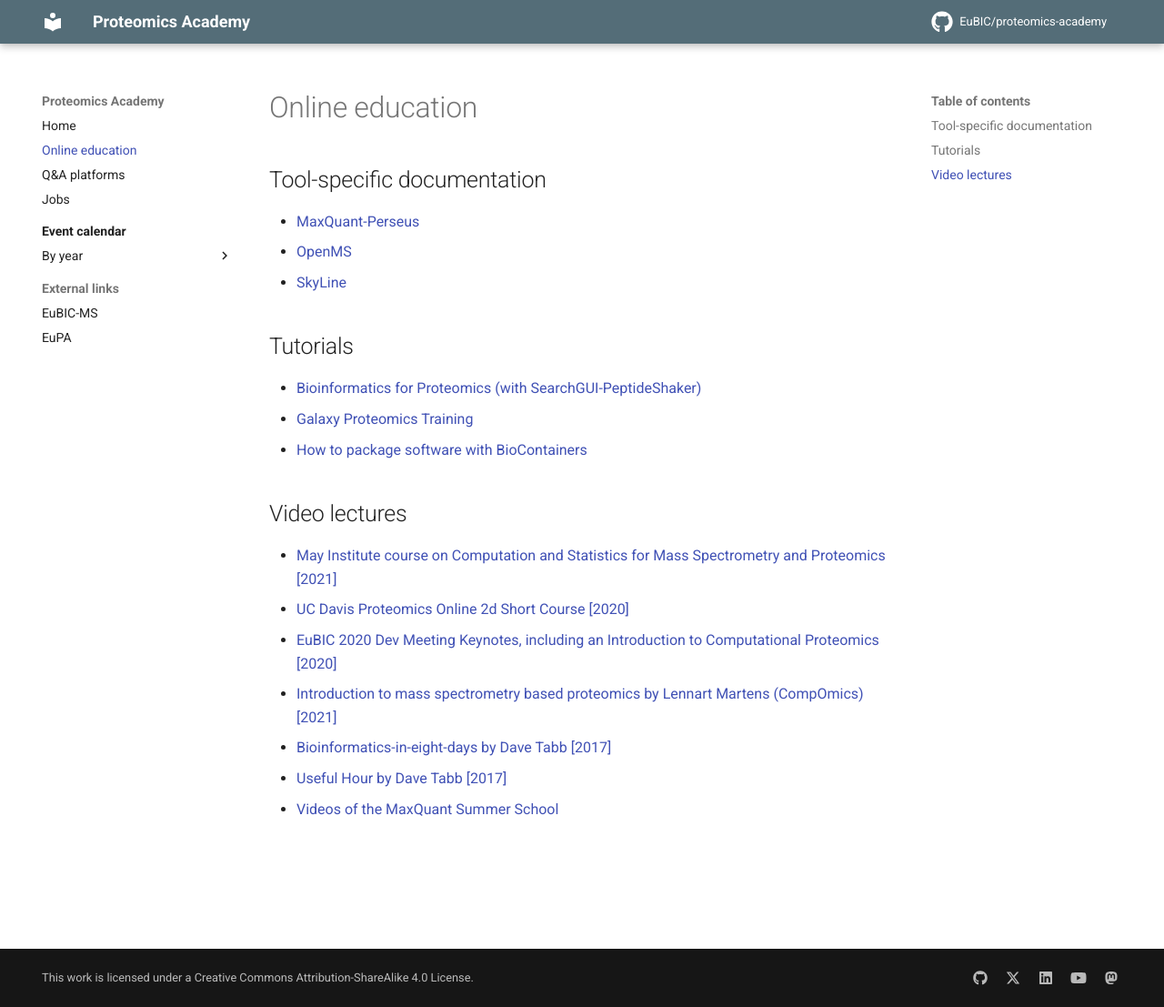
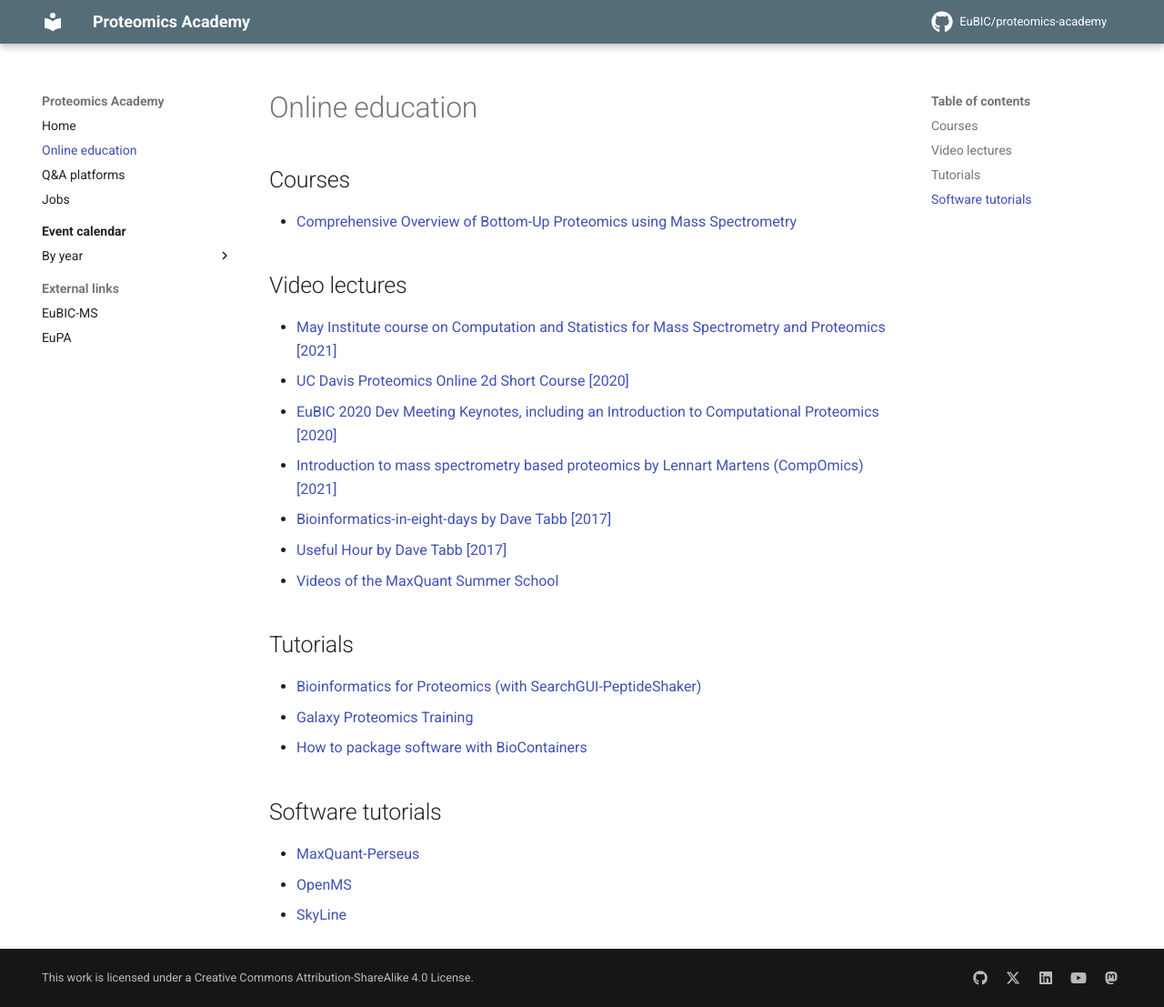
Before and after one commit to EuBIC/proteomics-academy, an MkDocs documentation site: the page built from docs/online-education.md, in a window 1280 px wide and 1107 px high. Shown: the whole window at 91% size. Built offline with MkDocs 1.6.1 and Material for MkDocs 9.7.7, drawn with Linux system fonts in a browser that asks for light colours; comment, search, counter and statistics services are not loaded.

Commit message:
Update online education

```diff
--- a/docs/online-education.md
+++ b/docs/online-education.md
@@ -1,16 +1,8 @@
 # Online education
 
-## Tool-specific documentation
+## Courses
 
-- [MaxQuant-Perseus](https://cox-labs.github.io)
-- [OpenMS](https://openms.readthedocs.io/)
-- [SkyLine](https://skyline.ms/wiki/home/software/Skyline/page.view?name=default)
-
-## Tutorials
-
-- [Bioinformatics for Proteomics (with SearchGUI-PeptideShaker)](https://www.compomics.com/bioinformatics-for-proteomics/)
-- [Galaxy Proteomics Training](https://training.galaxyproject.org/training-material/topics/proteomics/)
-- [How to package software with BioContainers](https://biocontainers-edu.readthedocs.io/)
+- [Comprehensive Overview of Bottom-Up Proteomics using Mass Spectrometry](https://jessegmeyerlab.github.io/proteomics-tutorial/)
 
 
 ## Video lectures
@@ -22,3 +14,15 @@
 - [Bioinformatics-in-eight-days by Dave Tabb [2017]](https://www.youtube.com/watch?v=gnBIS3vHbR4)
 - [Useful Hour by Dave Tabb [2017]](https://www.youtube.com/watch?v=BY4l7ZufCxY)
 - [Videos of the MaxQuant Summer School](https://www.youtube.com/@MaxQuantChannel/videos)
+
+## Tutorials
+
+- [Bioinformatics for Proteomics (with SearchGUI-PeptideShaker)](https://www.compomics.com/bioinformatics-for-proteomics/)
+- [Galaxy Proteomics Training](https://training.galaxyproject.org/training-material/topics/proteomics/)
+- [How to package software with BioContainers](https://biocontainers-edu.readthedocs.io/)
+
+## Software tutorials
+
+- [MaxQuant-Perseus](https://cox-labs.github.io)
+- [OpenMS](https://openms.readthedocs.io/)
+- [SkyLine](https://skyline.ms/wiki/home/software/Skyline/page.view?name=default)
```
Also changed, not shown: 1 other file.
